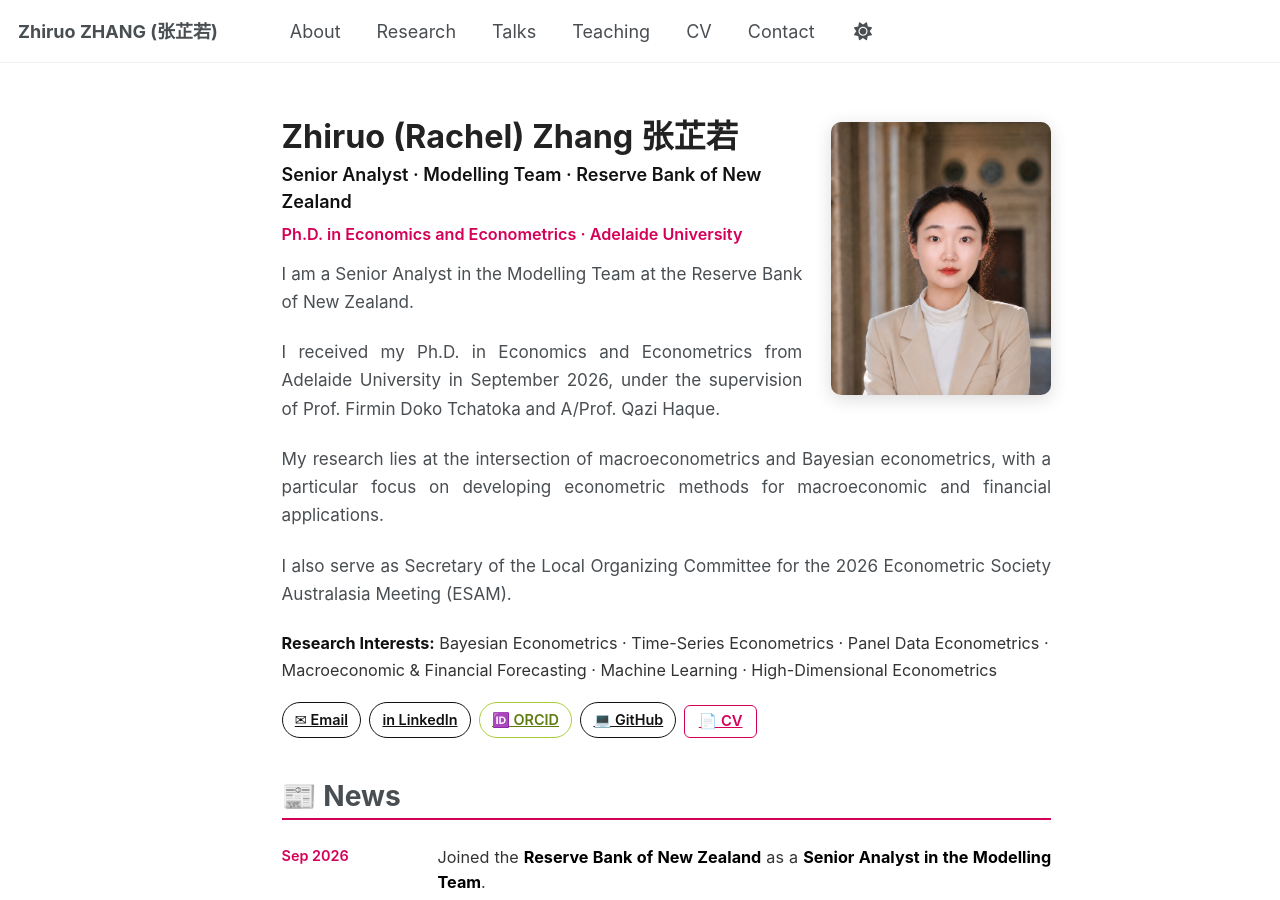
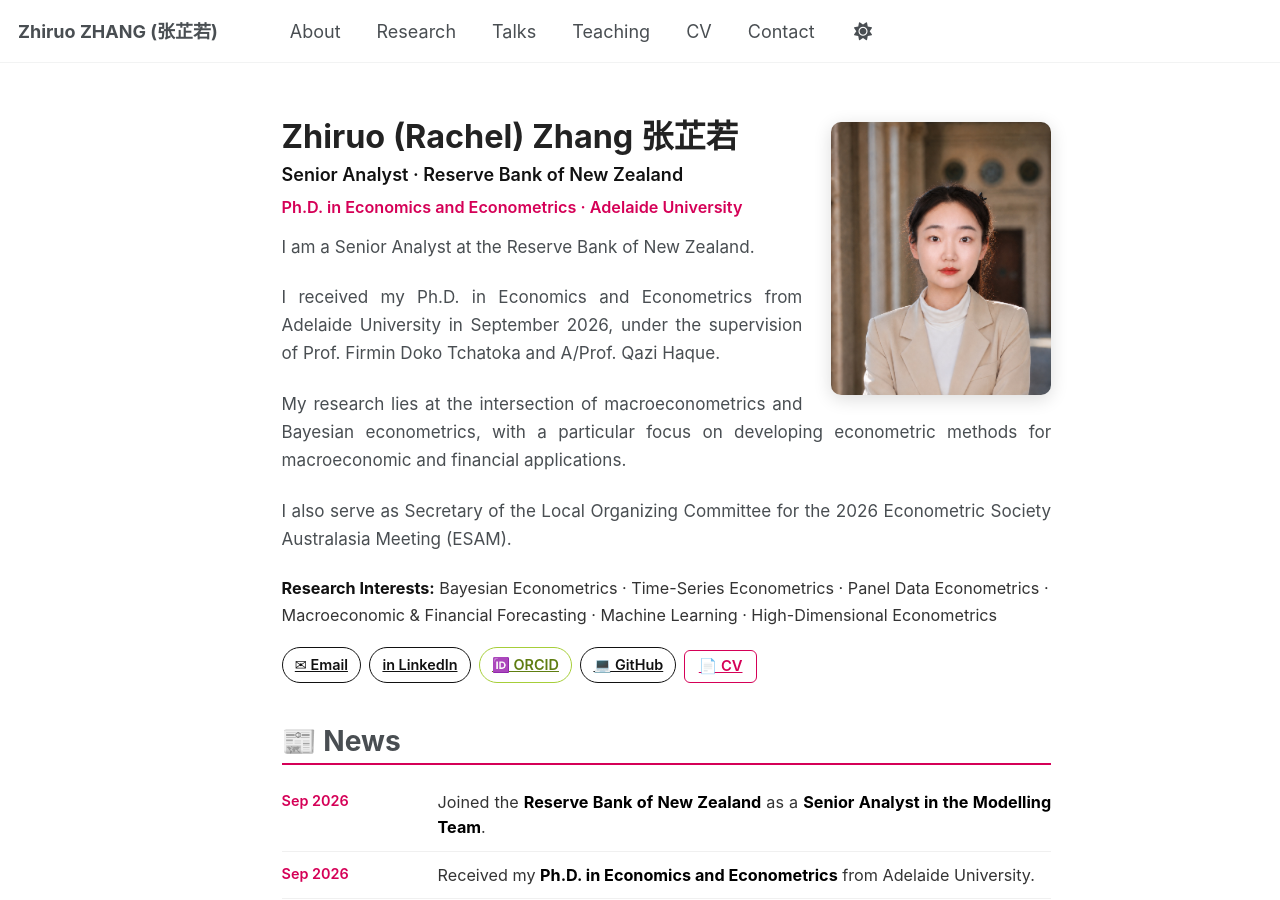
Before and after one commit to zhiruozzr/zhiruozzr.github.io, a Jekyll site: the page built from _pages/about.md, in a window 1280 px wide and 900 px high. Built offline with Jekyll 4.4.1, drawn with Linux system fonts in a browser that asks for light colours; a script that is not in the unit is left out.

Commit message:
Update profile description for Zhiruo Zhang
Removed 'Modelling Team' from the profile description.

```diff
--- a/_pages/about.md
+++ b/_pages/about.md
@@ -286,14 +286,14 @@
 Zhiruo (Rachel) Zhang 张芷若
 </div>
 <div class="profile-role">
-Senior Analyst · Modelling Team · Reserve Bank of New Zealand
+Senior Analyst · Reserve Bank of New Zealand
 </div>
 <div class="profile-degree">
 Ph.D. in Economics and Econometrics · Adelaide University
 </div>
 <div class="about-text" markdown="1">
 
-I am a Senior Analyst in the Modelling Team at the Reserve Bank of New Zealand.
+I am a Senior Analyst at the Reserve Bank of New Zealand.
 
 I received my Ph.D. in Economics and Econometrics from Adelaide University in September 2026, under the supervision of Prof. Firmin Doko Tchatoka and A/Prof. Qazi Haque.
 
```
